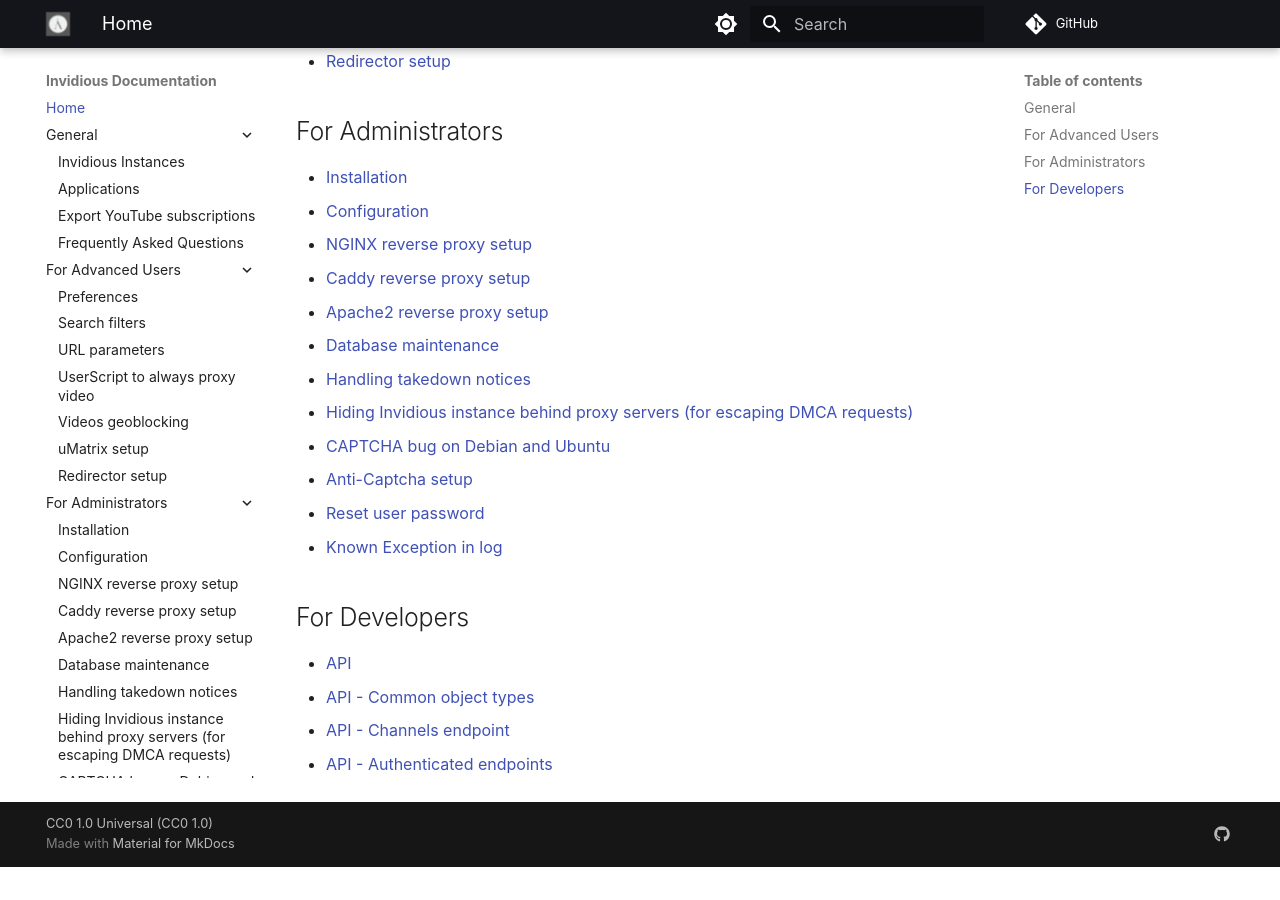
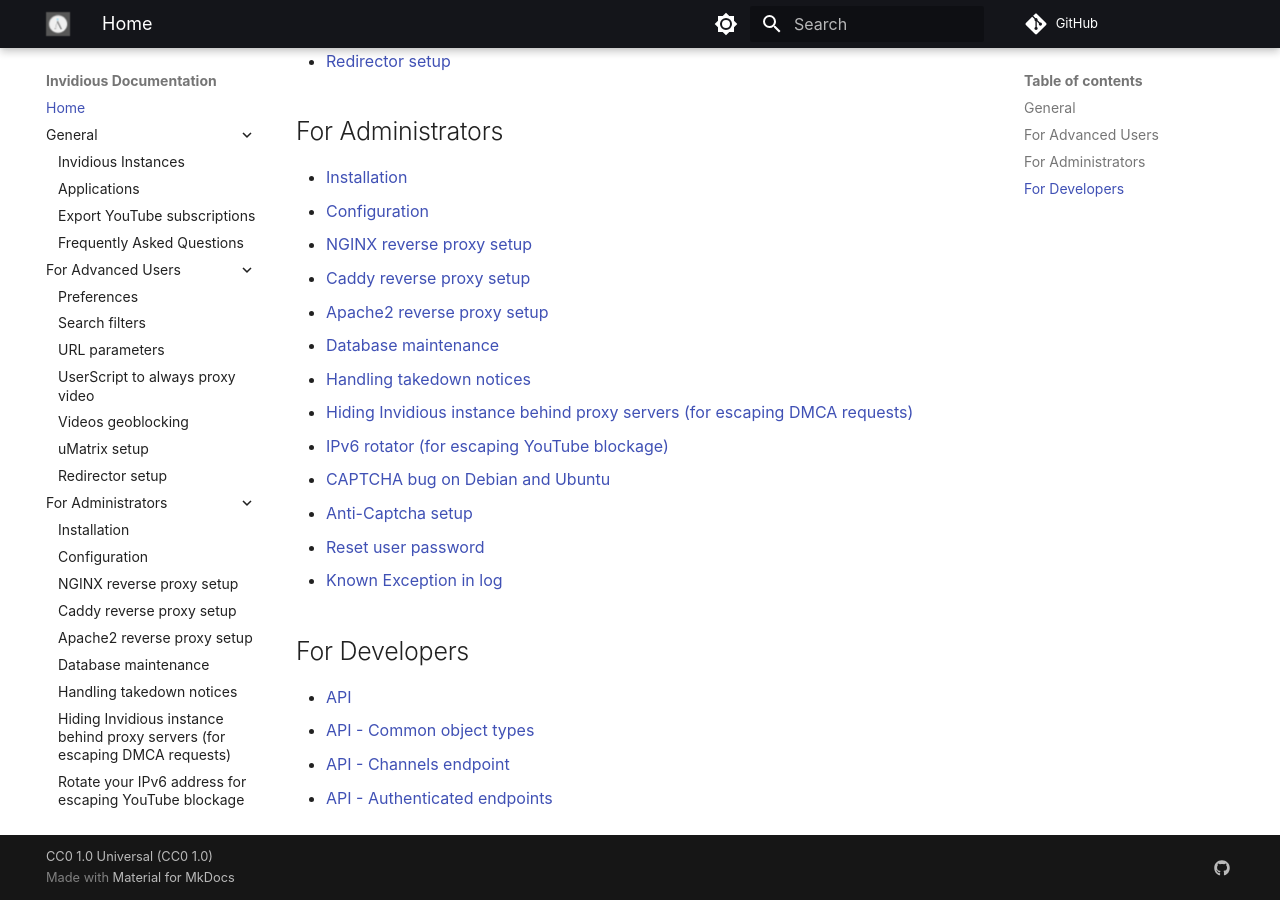
Before and after one commit to iv-org/documentation, an MkDocs documentation site: the page built from docs/index.md, in a window 1280 px wide and 900 px high, scrolled down 601 px. Built offline with MkDocs 1.6.1 and Material for MkDocs 9.7.7, drawn with Linux system fonts in a browser that asks for light colours; comment, search, counter and statistics services are not loaded; before the commit the page ends 1468 px from its top, so only the background shows below that; some of the changed lines change nothing that is shown.

Commit message:
add documentation for ipv6 rotator

````diff
--- a/docs/index.md
+++ b/docs/index.md
@@ -25,6 +25,7 @@
 - [Database maintenance](./db-maintenance.md)
 - [Handling takedown notices](./takedown.md)
 - [Hiding Invidious instance behind proxy servers (for escaping DMCA requests)](./hide-instance-behind-proxy-server.md)
+- [IPv6 rotator (for escaping YouTube blockage)](./ipv6-rotator.md)
 - [CAPTCHA bug on Debian and Ubuntu](./captcha-bug.md)
 - [Anti-Captcha setup](./anti-captcha.md)
 - [Reset user password](./reset-password.md)
--- /dev/null
+++ b/docs/ipv6-rotator.md
@@ -0,0 +1,107 @@
+# Rotate your IPv6 address for escaping YouTube blockage
+
+This tutorial has been writen by [unixfox](https://github.com/unixfox), owner of [yewtu.be](https://yewtu.be/)
+
+## Synopsis
+
+YouTube has started to periodically block the public Invidious instances since the start of June 2023 ([iv-org/invidious/issues/3872](https://github.com/iv-org/invidious/issues/3872)) and they have became more aggressive about it since the start of August 2023 ([iv-org/invidious/issues/4045](https://github.com/iv-org/invidious/issues/4045)).
+
+Thanks to IPv6 you can easily escape this blockage because they are many addresses in a single /64 IPv6 range. (18,446,744,073,709,551,616 addresses to be precise)
+
+This tutorial will explain how to automatically and periodically rotate your IPv6 address. Also some notes about how to have IPv6 in case your provider do not offer it.
+
+## Requirements
+#### 1) IPv6 support on your server
+##### Testing
+You can easily find out if you have IPv6 by executing the command `curl -m 5 ipv6.icanhazip.com`.
+If you do not have any errors, then congratulation, you can continue to the second requirement!
+
+If do have an error (timeout or no route to host), then you will need to enable IPv6 support on your server.
+Depending on your provider and if it does support IPv6, you may have to configure your server for IPv6. Check the documentation of your provider.
+
+##### Other solutions if you do not have IPv6 support
+
+If your provider does not support IPv6 then you can either switch to another provider that support IPv6. There are many today that do support it, here is a non-exhaustive list of them:
+Hetzner, BuyVM, Scaleway, OVH, Oracle Cloud, AWS, DigitalOcean, Vultr, Incognet, Netcup and more. Larger list: https://www.serverhunter.com/#query=ips%3Aipv6
+Nowadays, it's hard to find one that do not support IPv6.
+
+The alternative if you do not want to switch provider is to use an IPv6 tunnelbroker, it allows to get IPv6 connectivity using another server.
+
+This website list all the free and paid existing tunnelbrokers: https://tunnelbroker.services/. **Ideally, we do not recommend running a public instance on a free tunnelbroker as this would put a lot of strain on their network because video streaming consume a lot of bandwidth.**
+You can also use an external server for acting as a tunnelbroker.
+But all of this is out of scope of this tutorial, please consult the internet for tutorials.
+
+#### 2) System packages requirement
+Please install:
+- python requests library.
+   Debian/Ubuntu: sudo apt install python3-requests
+   Other Linux distributions: sudo yourpackagemanager install python-requests
+- python pyroute2 library.
+   Debian/Ubuntu: sudo apt install python3-pyroute2
+   Other Linux distributions: sudo yourpackagemanager install python-pyroute2
+
+## Configure Invidious for IPv6
+### If you are running Invidious outside of Docker or using something else than Docker (K8s)
+You probably have nothing to do!
+
+Except checking in your config.yml if you do not have this line set:
+```
+force_resolve: ipv4
+```
+
+Or if you are on Kubernetes, check that your pods have IPv6 connectivity. But you probably already know that if you are using Kubernetes.
+
+### If you are running Invidious in Docker
+Note: You probably need a recent version of Docker for best compatibility if something do not work here.
+
+1. Follow the steps 1 to 3 on the official documentation for Docker: https://docs.docker.com/config/daemon/ipv6/
+2. In your docker-compose file of invidious. Add these lines at the end of your docker-compose
+   ```yaml
+   networks:
+     default:
+       enable_ipv6: true
+       ipam:
+         config:
+           - subnet: fd01:db8:a::/64
+             gateway: fd01:db8:a::1
+
+   ```
+3. Bring down your docker composition and bring it back up for recreating the network:
+    ```
+    docker compose down
+    docker compose up -d
+   ```
+
+For checking if everything went great then do `docker compose exec invidious ping -c 1 ipv6.icanhazip.com` and if you do not get errors then you can jump to the next step.
+
+## Configure the IPv6 rotator (made by Invidious team)
+This tool was developed by the Invidious team, and it's the official tool for rotating your IPv6 address on Invidious: https://github.com/iv-org/smart-ipv6-rotator.
+It may be used on other projects that depend on YouTube and/or Google (example: Piped or SearXNG).
+
+1. Make sure you have installed all the python libraries from the "requirements".
+2. Git clone the repository somewhere that you like (not inside the invidious directory):
+   ```
+   git clone https://github.com/iv-org/smart-ipv6-rotator.git
+   ```
+3. Find the IPv6 subnet of your server, usually it's written on your provider website.
+    But you can easily find it using this tool: http://www.gestioip.net/cgi-bin/subnet_calculator.cgi. Enter the main IPv6 address, select IPv6 and change the prefix length only if it's not a /64.
+    Use the command `ip a` to get the detail of your IPv6 network configuration.
+4. Run the script once like this (don't use sudo if you are already root):
+   ```
+   sudo python smart-ipv6-rotator.py run --ipv6range=YOURIPV6SUBNET/64
+   ```
+5. If everything went well, then configure a cron to periodically rotate your IPv6 range. Twice a day (noon and midnight) is enough for YouTube servers. Also at the reboot of the server!
+    Example crontab (`crontab -e -u root`):
+   ```
+   @reboot sleep 30s && python smart-ipv6-rotator.py run --ipv6range=YOURIPV6SUBNET/64
+   0 */12 * * * python smart-ipv6-rotator.py run --ipv6range=YOURIPV6SUBNET/64
+   ```
+
+    The sleep command is useful in case your networking may take some time to be ready.
+ 6. That's it!
+
+If the script does not work for you, it could be that:
+- Your provider does not allow you to assign any arbitrary IPv6 address, it's common for cloud providers like AWS, Oracle Cloud, Google Cloud where you need to manually assign the IPv6 address from the panel.
+- You have not correctly set your IPv6 subnet range. In such case, please ask for help on IRC or Matrix or in a GitHub issue.
+
+If you find any other issues, please open a bug report there: https://github.com/iv-org/smart-ipv6-rotator/issues
--- a/mkdocs.yml
+++ b/mkdocs.yml
@@ -30,6 +30,7 @@
     - 'db-maintenance.md'
     - 'takedown.md'
     - 'hide-instance-behind-proxy-server.md'
+    - 'ipv6-rotator.md'
     - 'captcha-bug.md'
     - 'anti-captcha.md'
     - 'reset-password.md'
````
